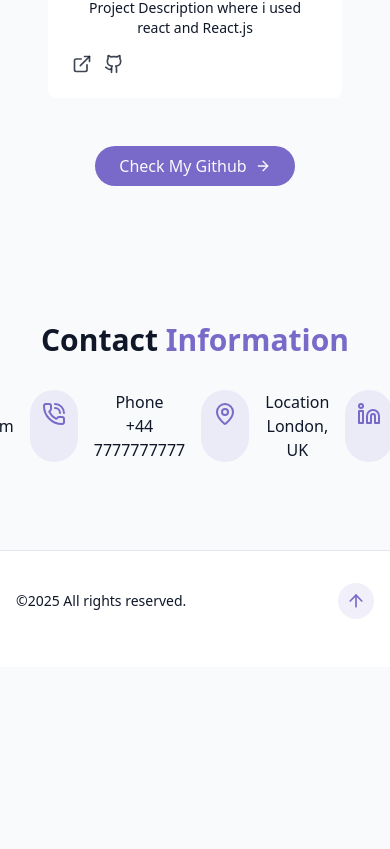
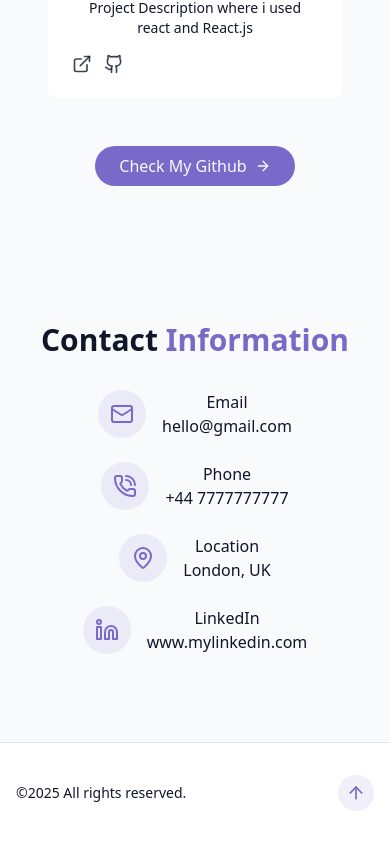
Before and after one commit to callumjbain/callumbain, a React (Vite) app: page / in a window 390 px wide. Shown: the part 5522-6371 px from the top of the page. Before the commit the page ends 6189 px from the top, so only its background shows below. Built offline with nearby package versions, Linux system fonts and the light colour scheme; the HTML template or start-up script is replaced by a standard one.

Commit message:
contact mobile screen handling

```diff
--- a/src/components/ContactSection.tsx
+++ b/src/components/ContactSection.tsx
@@ -7,10 +7,10 @@ export const ContactSection = () => {
         <h2 className="text-3xl md:text-4xl font-bold mb-8 text-center">
           Contact <span className="text-primary">Information</span>
         </h2>
-        <div className="gap-12">
-          <div className="space-y-8">
         <div className="space-y-6 justify-center">
-              <div className="flex justify-center space-x-4">
+          <div className="grid gap-6 grid-cols-1 md:grid-cols-3 lg:grid-cols-4 justify-items-center md:justify-items-start">
+            {/*  */}
+            <div className="flex items-center space-x-4">
               <div className="p-3 rounded-full bg-primary/10">
                 <MailIcon className="h-6 w-6 text-primary" />
               </div>
@@ -23,6 +23,9 @@ export const ContactSection = () => {
                   hello@gmail.com
                 </a>
               </div>
+            </div>
+            {/*  */}
+            <div className="flex items-center space-x-4">
               <div className="p-3 rounded-full bg-primary/10">
                 <PhoneCall className="h-6 w-6 text-primary" />
               </div>
@@ -35,6 +38,8 @@ export const ContactSection = () => {
                   +44 7777777777
                 </a>
               </div>
+            </div>
+            <div className="flex items-center space-x-4">
               <div className="p-3 rounded-full bg-primary/10">
                 <MapPin className="h-6 w-6 text-primary" />
               </div>
@@ -44,6 +49,8 @@ export const ContactSection = () => {
                   London, UK
                 </a>
               </div>
+            </div>
+            <div className="flex items-center space-x-4">
               <div className="p-3 rounded-full bg-primary/10">
                 <Linkedin className="h-6 w-6 text-primary" />
               </div>
@@ -60,7 +67,6 @@ export const ContactSection = () => {
           </div>
         </div>
       </div>
-      </div>
     </section>
   );
 };
```
Lines whose indentation alone changed are shown as unchanged.
